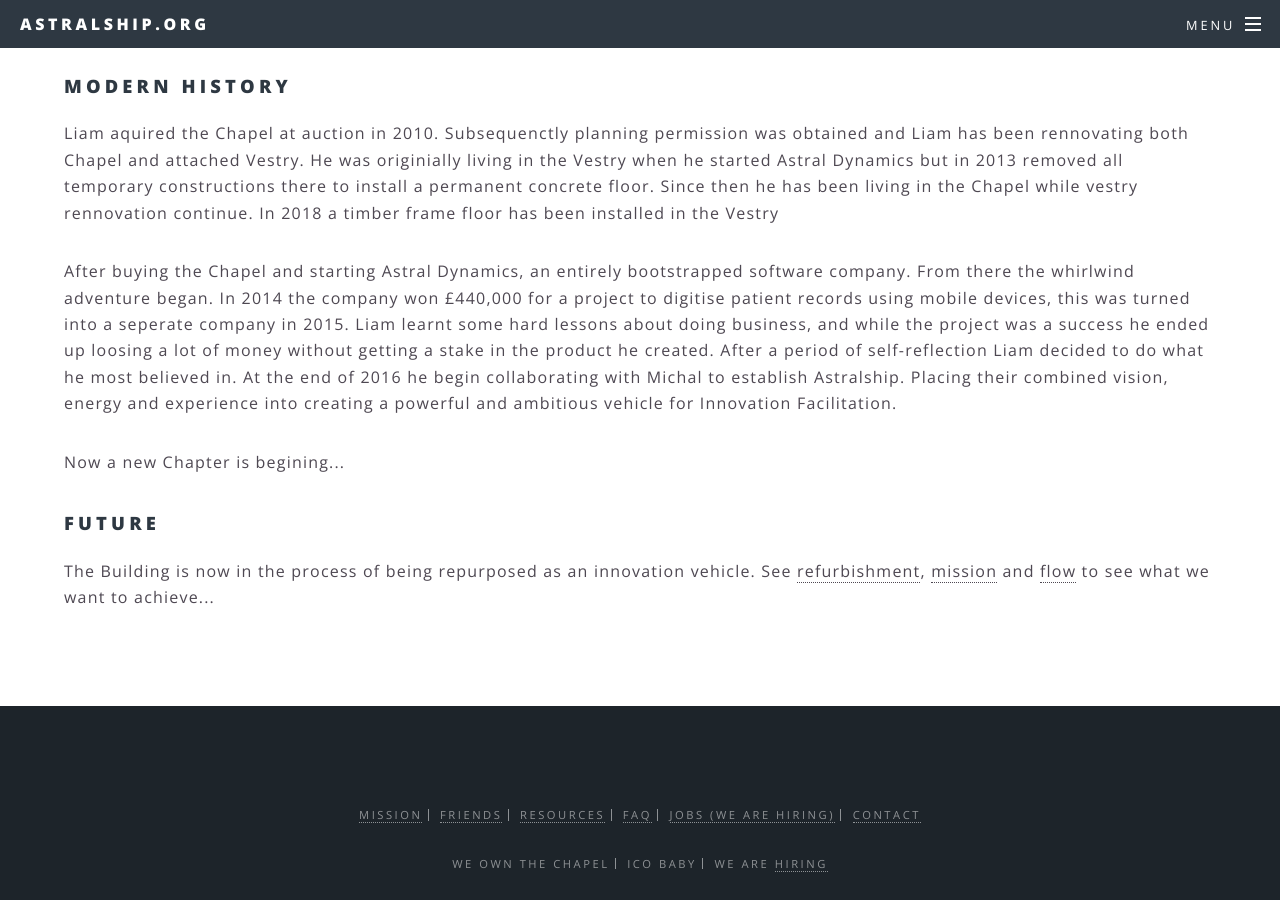
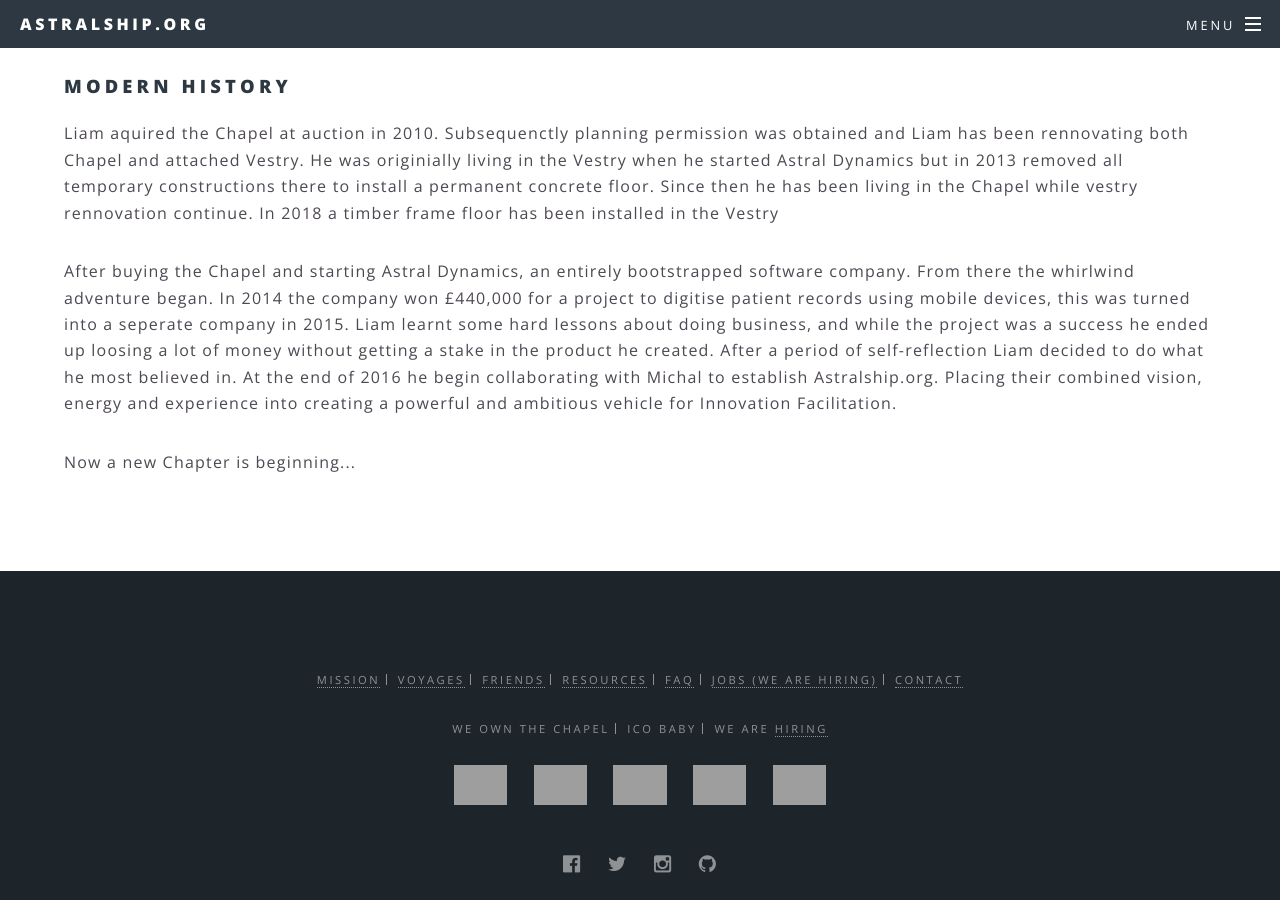
Before and after one commit to astralship/astralship.github.io, a Jekyll site: the page built from history.html, in a window 1280 px wide and 900 px high, scrolled down 1167 px, cut to the strip 0-900 px from the top of the window. Built offline with Jekyll 4.4.1, drawn with Linux system fonts in a browser that asks for light colours; comment, search, counter and statistics services are not loaded; grey boxes are pictures that could not be loaded.

Commit message:
updated various

```diff
--- a/_includes/head.html
+++ b/_includes/head.html
@@ -27,7 +27,7 @@
   <meta name="twitter:site" content="@theastralship">
   <meta name="twitter:creator" content="@theastralship">
   <meta name="twitter:title" content="astralship.org #coliving #hackbase">
-  <meta name="twitter:description" content="September 23, 2017 co-creating the world’s first Global Solutions Day! RT always appreciated 🦄">
+  <meta name="twitter:description" content="An optimised collaboration space for talented people to restore the world">
   <meta name="twitter:image" content="https://astralship.org/images/twitter-card-ratio.jpg">
 
 
--- a/friends.html
+++ b/friends.html
@@ -1,7 +1,7 @@
 ---
 layout: page
 title: Friends
-subtitle: Saving out world is a coalition of the willing
+subtitle: Saving our world is a coalition of the willing
 order: 400000
 ---
 
--- a/history.html
+++ b/history.html
@@ -25,10 +25,6 @@
 
 <p>Liam aquired the Chapel at auction in 2010. Subsequenctly planning permission was obtained and Liam has been rennovating both Chapel and attached Vestry. He was originially living in the Vestry when he started Astral Dynamics but in 2013 removed all temporary constructions there to install a permanent concrete floor. Since then he has been living in the Chapel while vestry rennovation continue. In 2018 a timber frame floor has been installed in the Vestry</p>
 
-<p>After buying the Chapel and starting Astral Dynamics, an entirely bootstrapped software company. From there the whirlwind adventure began. In 2014 the company won £440,000 for a project to digitise patient records using mobile devices, this was turned into a seperate company in 2015. Liam learnt some hard lessons about doing business, and while the project was a success he ended up loosing a lot of money without getting a stake in the product he created. After a period of self-reflection Liam decided to do what he most believed in. At the end of 2016 he begin collaborating with Michal to establish Astralship. Placing their combined vision, energy and experience into creating a powerful and ambitious vehicle for Innovation Facilitation. </p>
+<p>After buying the Chapel and starting Astral Dynamics, an entirely bootstrapped software company. From there the whirlwind adventure began. In 2014 the company won £440,000 for a project to digitise patient records using mobile devices, this was turned into a seperate company in 2015. Liam learnt some hard lessons about doing business, and while the project was a success he ended up loosing a lot of money without getting a stake in the product he created. After a period of self-reflection Liam decided to do what he most believed in. At the end of 2016 he begin collaborating with Michal to establish Astralship.org. Placing their combined vision, energy and experience into creating a powerful and ambitious vehicle for Innovation Facilitation. </p>
 
-<p>Now a new Chapter is begining...</p>
-
-
-<h3>Future</h3>
-<p>The Building is now in the process of being repurposed as an innovation vehicle. See <a href="refurbishment">refurbishment</a>, <a href="mission">mission</a> and <a href="flow">flow</a> to see what we want to achieve...</p>
+<p>Now a new Chapter is beginning...</p>
--- a/index.html
+++ b/index.html
@@ -136,12 +136,12 @@
 				            <li class="done">
 				              <label></label>
 				              <strong><s>Social media campaign</s></strong>
-				              <p>It is happening! We are getting ready... Support us on <a href="thunderclap.it/projects/55763-astralship-kickstarter-is-live">Thunderclap</a></p>
+				              <p>It is happening! We are ready... Support us on Fb, twitter and Steemit.com</p>
 				            </li>
 				            <li class="done">
 				              <label></label>
 				              <strong>Refurbishment</strong>
-				              <p>Continously <a href="refurbishment.html">improving and refurbishing</a> the place.</p>
+				              <p>Continously improving and refurbishing the ship.</p>
 				            </li>
 				            <li>
 				              <label></label>
--- a/jobs.html
+++ b/jobs.html
@@ -9,7 +9,7 @@
 
 <p><strong>2017-10-27 Update:</strong> Innovation grant to develop language learning in VR.</p>
 
-We're currently sailing. We have a paying project developing language learning in VR. We've already had some amazing discoveries about the potential of this technology. Get in touch if you'd like to voyage with us.
+We're currently sailing. We have a paying project developing language learning in VR. We're developing a game for learning Welsh set in the magical world of Welsh Folklore. We've already had some amazing discoveries about the potential of this technology. Get in touch if you'd like to voyage with us.
 This is our maiden funded voyage under the Astralship banner. We're not looking to be 'another language learning offering'. We're going to create significant innovation.
 
 <div class="image"><img src="images/04.PNG" alt="" /></div><div class="content">
--- a/voyages.html
+++ b/voyages.html
@@ -29,7 +30,7 @@
 
 	<h3>Visionary Art</h3>
 	<p>
-	Art is perhaps the most powerful force for transforming our world. We're planning a voyage to celebrate visionary art. Currently in early stages of planning but if you're interested in leading see our site at <a href="http://tatefuture.com">tatefuture.com</a>. It was in planning to collaborate on this Voyage that Liam and Michal got together and decided to accelerate Astralship.org.
+	Art is perhaps the most powerful force for transforming our world. We're planning a voyage to celebrate visionary art. Currently still in early stages of planning. It was in planning to collaborate on this Voyage that Liam and Michal got together and decided to accelerate Astralship.org.
 	</p>
 
 	<h3>Retreats</h3>
```
Also changed, not shown: other parts of voyages.html (+1 -0 lines), images/facebook-share-thumbnail.jpg, images/healPlanet.jpg.
